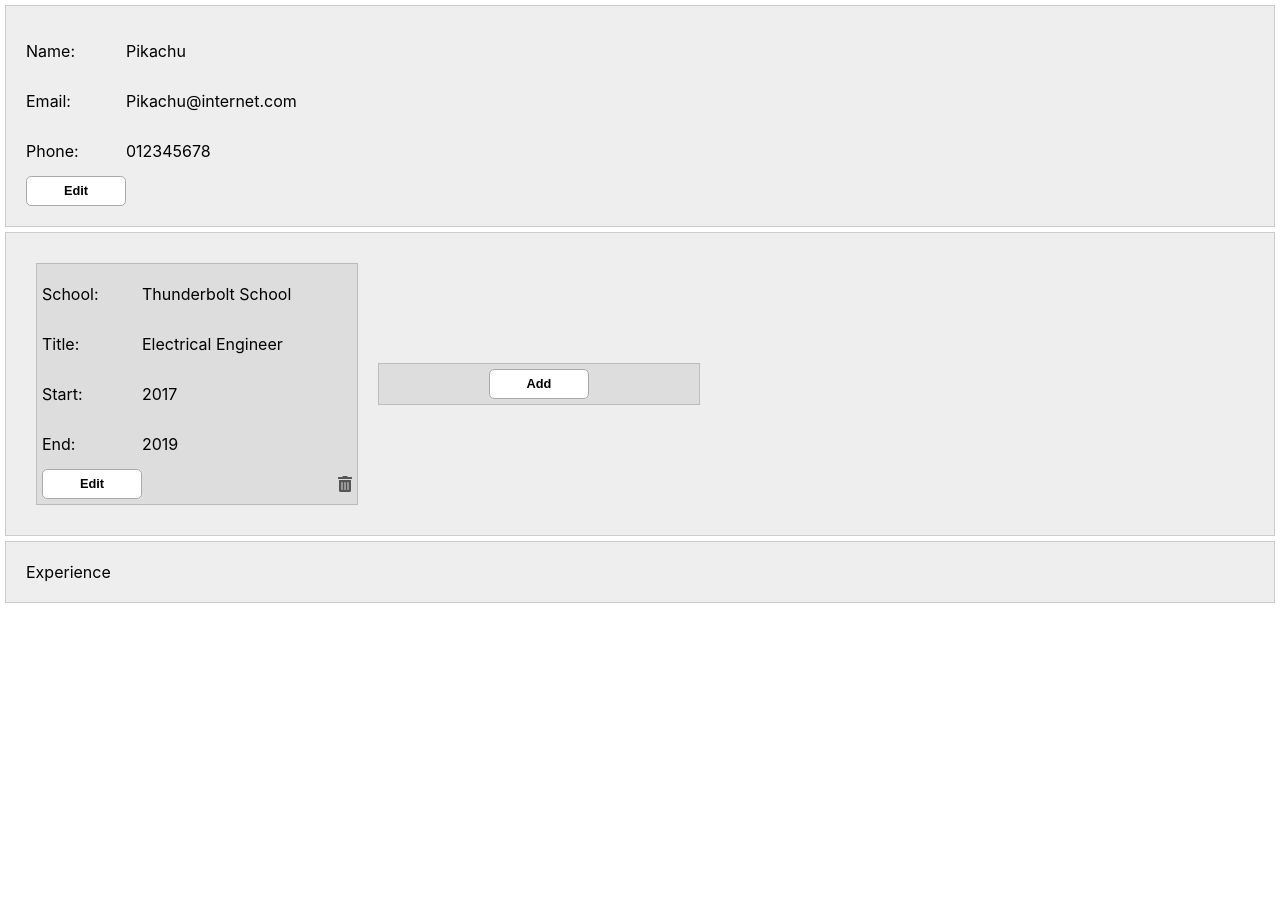
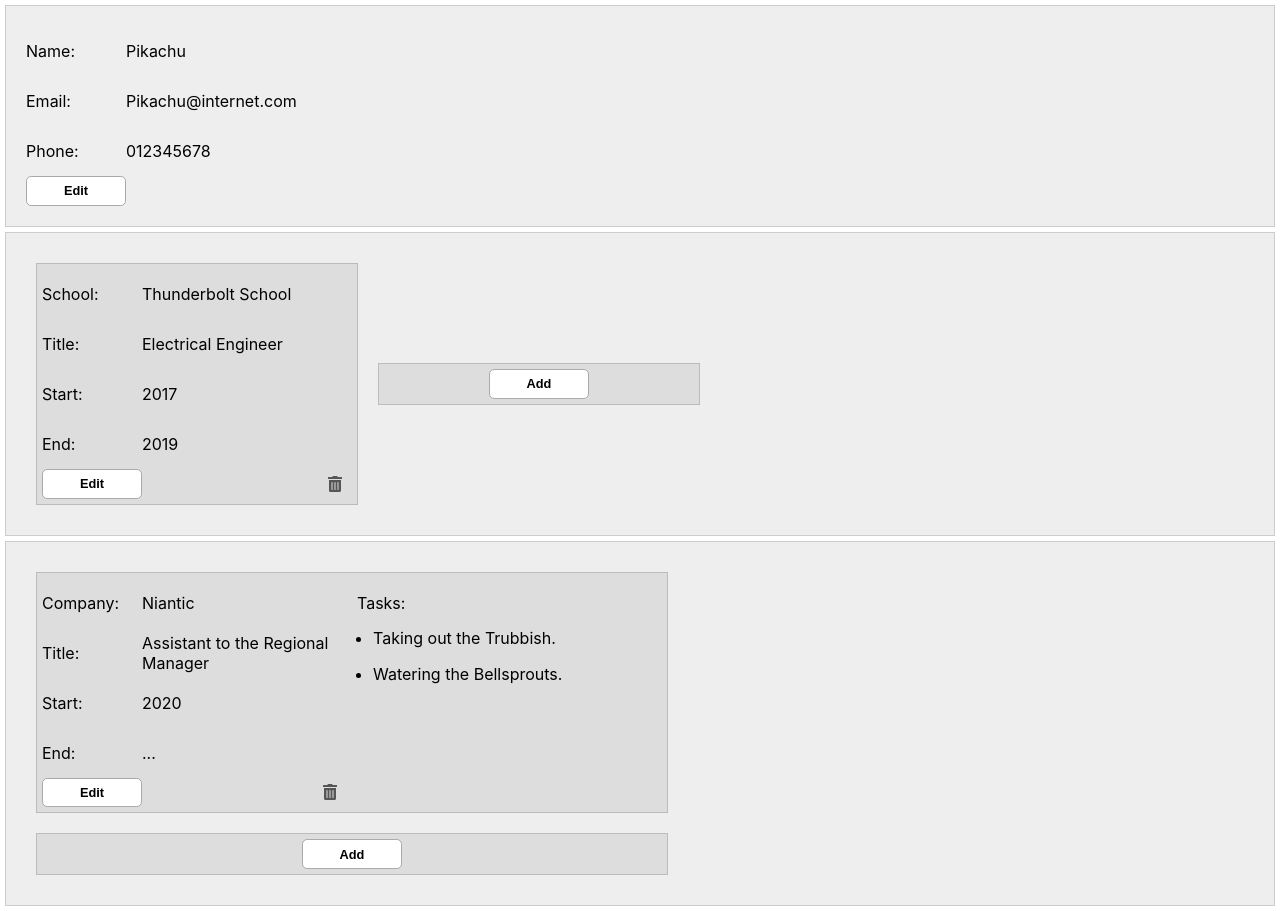
Before and after one commit to pudu87/cv-project, a React (Create React App) app: page / in a window 1280 px wide. Before the commit the page ends 800 px from the top, so only its background shows below. Built offline with nearby package versions, Linux system fonts and the light colour scheme.

Commit message:
add Experience.js and subcomponents

```diff
--- a/src/App.scss
+++ b/src/App.scss
@@ -11,7 +11,7 @@ section {
   background-color: #eee;
 }
 ul {
-  list-style: none;
+  list-style-type: none;
   padding-left: 0;
   margin: 0;
 }
@@ -41,20 +41,6 @@ form {
   display: grid;
   align-items: center;
 }
-.General {
-  ul,
-  form {
-    grid-template-rows: repeat(3, 50px);
-  }
-}
-.Education {
-  form {
-    grid-template-rows: repeat(3, minmax(50px, auto));
-  }
-  ul {
-    grid-template-rows: repeat(4, 50px)
-  }
-}
 li,
 label {
   display: grid;
@@ -62,14 +48,48 @@ label {
   align-items: center;
 }
 
+// GENERAL
+
+.General {
+  ul,
+  form {
+    grid-template-rows: repeat(3, 50px);
+  }
+}
+
 // EDUCATION + EXPERIENCE
 
 .Education,
 .Experience {
-  > ul >li:last-child {
+  > ul {
     display: flex;
-    justify-content: center;
-    align-content: center;
+    flex-wrap: wrap;
+    > li {
+      display: block;
+      margin: 10px;
+      padding: 5px;
+      border: 1px #bbb solid;
+      background-color: #ddd;
+    }
+    >li:last-child {
+      display: flex;
+      justify-content: center;
+      align-content: center;
+    }
+  }
+}
+.Education {
+  > ul {
+    display: flex;
+    flex-wrap: wrap;
+    > li {
+      display: block;
+      width: 310px;
+      margin: 10px;
+      padding: 5px;
+      border: 1px #bbb solid;
+      background-color: #ddd;
+    }
   }
 }
 .dates {
@@ -97,6 +117,7 @@ label {
 }
 svg {
   color: #555;
+  margin-right: 10px;
 }
 svg:hover {
   cursor: pointer;
@@ -106,16 +127,59 @@ svg:hover {
 // EDUCATION
 
 .Education {
-  > ul {
-    display: flex;
-    flex-wrap: wrap;
-    > li {
-      display: block;
-      width: 310px;
-      margin: 10px;
-      padding: 5px;
-      border: 1px #bbb solid;
-      background-color: #ddd;
+  form {
+    grid-template-rows: repeat(3, minmax(50px, auto));
+  }
+  ul {
+    grid-template-rows: repeat(4, 50px)
+  }
+}
+.Education > ul > li {
+  width: 310px;
+}
+
+// EXPERIENCE
+
+.Experience {
+  > ul > li {
+    width: 620px;
+    > div,
+    form {
+      display: grid;
+      grid-template-columns: repeat(2, 305px);
+      gap: 10px;
+      align-items: start;
     }
   }
 }
+.Experience {
+  form > .other-data {
+    display: grid;
+    grid-template-rows: repeat(3, minmax(50px, auto));
+  }
+  ul {
+    grid-template-rows: repeat(4, 50px)
+  }
+}
+.task-data {
+  display: block;
+  p {
+    height: 50px;
+    margin: 0;
+    display: grid;
+    align-content: center;
+  }
+  ul {
+    display: block;
+  }
+  li {
+    list-style: disc outside none;
+    display: list-item;
+    margin-left: 1em;
+    margin-bottom: 1em;
+  }
+  input {
+    margin: 5px;
+    height: 20px;
+  }
+}
--- a/src/components/Experience.js
+++ b/src/components/Experience.js
@@ -1,9 +1,129 @@
-function Experience() {
-  return (
-    <section className="Experience">
-      Experience
-    </section>
-  );
+import React from 'react'
+import In from './experience/In'
+import Out from './experience/Out'
+
+class Experience extends React.Component {
+  constructor(props) {
+    super(props);
+
+    this.toggleContent = this.toggleContent.bind(this);
+    this.handleTextChange = this.handleTextChange.bind(this);
+    this.handleCheckChange = this.handleCheckChange.bind(this);
+    this.handleTaskChange = this.handleTaskChange.bind(this);
+    this.handleDelete = this.handleDelete.bind(this);
+    this.renderComponent = this.renderComponent.bind(this);
+    this.addComponent = this.addComponent.bind(this);
+
+    this.state = {
+      experiences: [{
+        edit: false,
+        company: 'Niantic',
+        title: 'Assistant to the Regional Manager',
+        start: '2020',
+        end: '',
+        tasks: [
+          'Taking out the Trubbish.',
+          'Watering the Bellsprouts.',
+          '',
+          ''
+        ],
+        ongoing: true
+      }]
+    };
+  }
+
+  toggleContent(index) {
+    let experiences = [...this.state.experiences];
+    experiences[index].edit = !experiences[index].edit;
+    this.setState({
+      experiences: experiences
+    })
+  }
+
+  handleTextChange(data, index) {
+    let experiences = [...this.state.experiences];
+    experiences[index][data.name] = data.value;
+    this.setState({
+      experiences: experiences
+    })
+  }
+
+  handleCheckChange(data, index) {
+    let experiences = [...this.state.experiences];
+    experiences[index][data.name] = data.checked;
+    this.setState({
+      experiences: experiences
+    })
+  }
+
+  handleTaskChange(data, index) {
+    let taskIndex = Number(data.name[data.name.length - 1]);
+    let experiences = [...this.state.experiences];
+    experiences[index].tasks[taskIndex] = data.value;
+    this.setState({
+      experiences: experiences
+    })
+  }
+
+  handleDelete(index) {
+    let experiences = this.state.experiences.filter((_, i) => {
+      return Number(index) !== i;
+    });
+    this.setState({
+      experiences: experiences
+    })
+  }
+
+  renderComponent(index) {
+    if (this.state.experiences[index].edit) {
+      return <In
+        data={this.state.experiences[index]}
+        toggle={this.toggleContent}
+        onTextChange={this.handleTextChange}
+        onCheckChange={this.handleCheckChange}
+        onTaskChange={this.handleTaskChange}
+        onDelete={this.handleDelete} />;
+    } else {
+      return <Out
+        data={this.state.experiences[index]}
+        toggle={this.toggleContent}
+        onDelete={this.handleDelete} />;
+    }
+  }
+
+  addComponent() {
+    const newComponent = {
+      edit: true,
+      company: '',
+      title: '',
+      start: '',
+      end: '',
+      tasks: ['', '', '', ''],
+      ongoing: false
+    }
+    this.setState({
+      experiences: this.state.experiences.concat(newComponent)
+    })
+  }
+
+  render() {
+    return (
+      <section className="Experience">
+        <ul>
+          {this.state.experiences.map((_, index) => {
+            return (
+              <li key={index} className={index}>
+                {this.renderComponent(index)}
+              </li>
+            )
+          })}
+          <li>
+            <button onClick={this.addComponent}> Add </button>
+          </li>
+        </ul>
+      </section>
+    );
+  }
 }
 
-export default Experience;
+export default Experience
--- /dev/null
+++ b/src/components/experience/In.js
@@ -0,0 +1,109 @@
+import { FontAwesomeIcon } from '@fortawesome/react-fontawesome'
+
+function In(props) {
+
+  const { company, title, start, end, ongoing, tasks } = props.data;
+
+  const handleSubmit = e => {
+    e.preventDefault();
+    const index = e.target.closest('li').className;
+    props.toggle(index);
+  }
+
+  const handleTextChange = e => {
+    const index = e.target.closest('li').className;
+    props.onTextChange(e.target, index);
+  }
+
+  const handleCheckChange = e => {
+    const index = e.target.closest('li').className;
+    props.onCheckChange(e.target, index);
+  }
+
+  const handleTaskChange = e => {
+    const index = e.target.closest('li').className;
+    props.onTaskChange(e.target, index);
+  }
+
+  const handleDelete = e => {
+    const index = e.target.closest('li').className;
+    props.onDelete(index);
+  }
+
+  const taskItems = tasks.map((task,index) => {
+    return (<input
+      key={index}
+      type='text'
+      name={`task-${index}`}
+      value={task}
+      onChange={handleTaskChange} />
+    )
+  });
+
+  return (
+    <form onSubmit={handleSubmit}>
+      <div className='other-data'>
+        <label>
+          <span>Company:</span>
+          <input
+            type='text'
+            name='company'
+            value={company}
+            onChange={handleTextChange}/>
+        </label>
+        <label>
+          <span>Title:</span>
+          <input
+            type='text'
+            name='title'
+            value={title}
+            onChange={handleTextChange}/>
+        </label>
+        <div className='dates'>
+          <div className='start-end'>
+            <label>
+              <span>Start:</span>
+              <input
+                type='text'
+                name='start'
+                value={start}
+                onChange={handleTextChange}/>
+            </label>
+            <label>
+              <span>End:</span>
+              <input
+                type='text'
+                name='end'
+                value={end}
+                onChange={handleTextChange}/>
+            </label>
+          </div>
+          <label className='ongoing'>
+            <span>Ongoing?</span>
+            <input
+              type='checkbox'
+              name='ongoing'
+              checked={ongoing}
+              onChange={handleCheckChange}/>
+          </label>
+        </div>
+        <div className='options'>
+          <input
+            type='submit'
+            value='Confirm'/>
+          <FontAwesomeIcon
+            icon='trash-alt'
+            onClick={handleDelete} />
+        </div>
+      </div>
+      <div className='task-data'>
+        <p>
+          <span>Tasks:</span>
+        </p>
+        {taskItems}
+      </div>
+    </form>
+  );
+}
+
+export default In
--- /dev/null
+++ b/src/components/experience/Out.js
@@ -0,0 +1,75 @@
+import { FontAwesomeIcon } from '@fortawesome/react-fontawesome'
+
+function Out(props) {
+
+  const { company, title, start, end, ongoing, tasks } = props.data;
+
+  const handleEdit = e => {
+    const index = e.target.closest('li').className;
+    props.toggle(index);
+  }
+
+  const handleDelete = e => {
+    const index = e.target.closest('li').className;
+    props.onDelete(index);
+  }
+
+  let endContent;
+  if (!ongoing) {
+    endContent = (
+      <li>
+        <span>End:</span>
+        <span id='end'>{end}</span>
+      </li>
+    )
+  } else {
+    endContent = (
+      <li>
+        <span>End:</span>
+        <span id='end'>...</span>
+      </li>
+    )
+  }
+
+  const taskItems = tasks.map((task,index) => {
+    if (task !== '') {
+      return <li key={index}> {task} </li>
+    }
+  });
+
+  return (
+    <div>
+      <div className='other-data'>
+        <ul>
+          <li>
+            <span>Company:</span>
+            <span id='company'>{company}</span>
+          </li>
+          <li>
+            <span>Title:</span>
+            <span id='title'>{title}</span>
+          </li>
+          <li>
+            <span>Start:</span>
+            <span id='start'>{start}</span>
+          </li>
+          {endContent}
+        </ul>
+        <div className='options'>
+          <button onClick={handleEdit}> Edit </button>
+          <FontAwesomeIcon
+            icon='trash-alt'
+            onClick={handleDelete}/>
+        </div>
+      </div>
+      <div className='task-data'>
+        <p>
+          <span>Tasks:</span>
+        </p>
+        <ul>{taskItems}</ul>
+      </div>
+    </div>
+  );
+}
+
+export default Out
```
